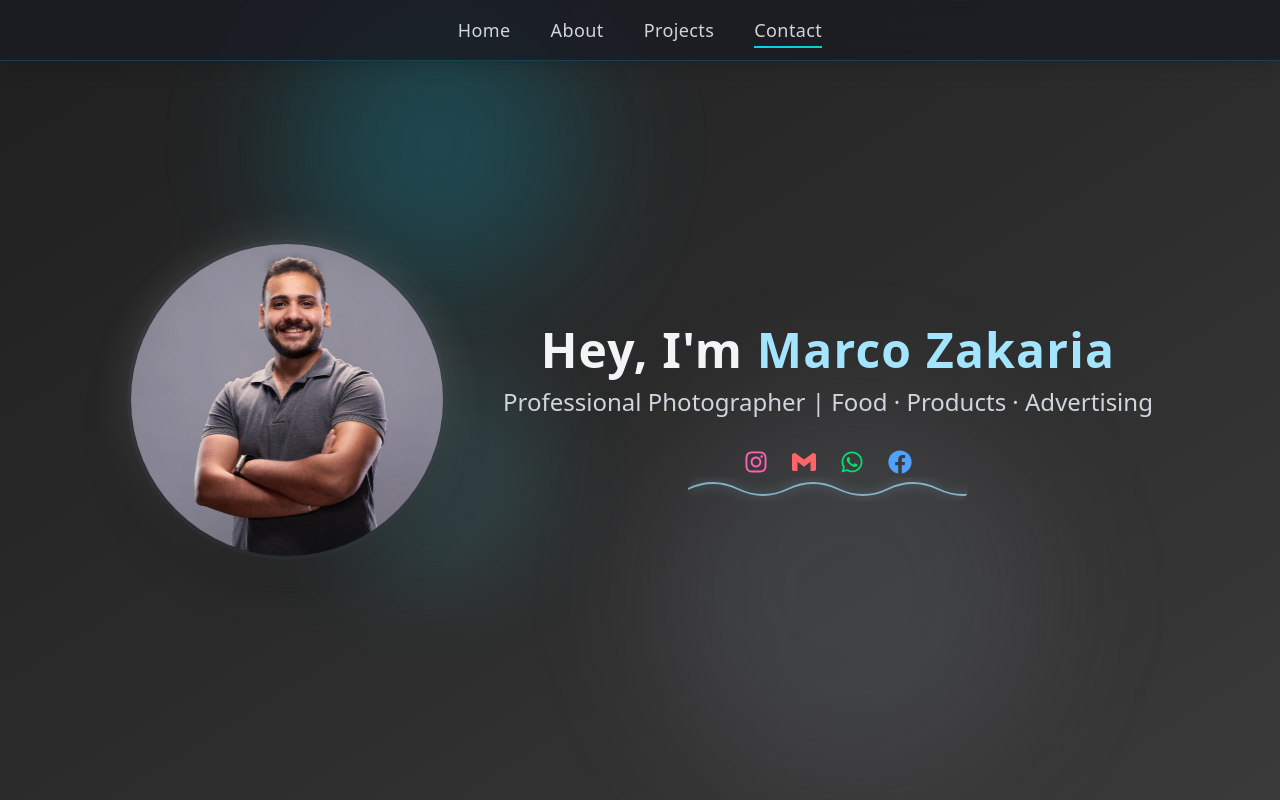
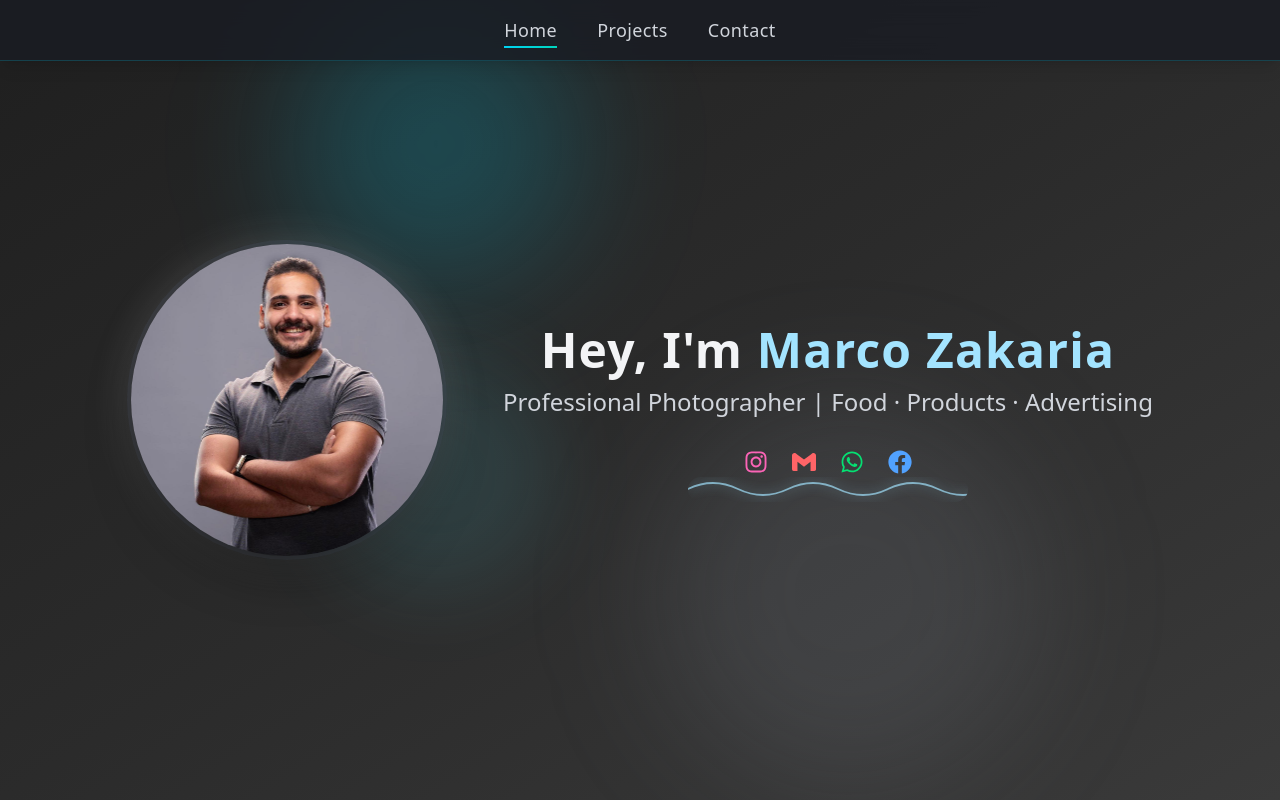
Before and after one commit to youssefshoukry1/Marco-portfolio, a Next.js app: page / in a window 1280 px wide. Shown: the top 800 px of the page. Built offline with nearby package versions, Linux system fonts and the light colour scheme.

Commit message:
update project

```diff
--- a/src/app/Contact/page.tsx
+++ b/src/app/Contact/page.tsx
@@ -7,7 +7,7 @@ import { SiGmail } from "react-icons/si";
 export default function Contact() {
   return (
     <section
-      id="contact"
+      id="Contact"
       className="relative min-h-screen w-full flex flex-col justify-center items-center px-6 py-16 bg-gradient-to-br from-[#1f1f1f] via-[#2b2b2b] to-[#3a3a3a] overflow-hidden"
     >
       {/* خلفية متحركة (فقاعات) */}
--- a/src/app/Navbar/Navbar.jsx
+++ b/src/app/Navbar/Navbar.jsx
@@ -5,9 +5,8 @@ import { motion as Motion } from "framer-motion";
 export default function Navbar() {
   const navItem = [
     { name: "Home", id: "Home" },
-    { name: "About", id: "About" },
-    { name: "Projects", id: "projects" },
-    { name: "Contact", id: "contact" },
+    { name: "Projects", id: "Projects" },
+    { name: "Contact", id: "Contact" },
   ];
 
   const [active, setActive] = useState("Home");
--- a/src/app/Projects/page.tsx
+++ b/src/app/Projects/page.tsx
@@ -30,7 +30,7 @@ const projects = [
 
 export default function Projects() {
   return (
-    <section className="relative min-h-screen w-full flex flex-col justify-center items-center overflow-hidden bg-gradient-to-br from-[#1f1f1f] via-[#2b2b2b] to-[#3a3a3a]">
+    <section id="Projects" className="relative min-h-screen w-full flex flex-col justify-center items-center overflow-hidden bg-gradient-to-br from-[#1f1f1f] via-[#2b2b2b] to-[#3a3a3a]">
 
       {/* خلفية متحركة (فقاعات) */}
       <div className="absolute inset-0 overflow-hidden">
--- a/src/app/page.tsx
+++ b/src/app/page.tsx
@@ -9,7 +9,7 @@ import { SiGmail } from "react-icons/si";
 export default function Home() {
   return (
       <>
-    <section className="relative h-screen w-full flex justify-center items-center flex-col lg:flex-row gap-14 px-6 overflow-hidden bg-gradient-to-br from-[#1f1f1f] via-[#2b2b2b] to-[#3a3a3a]">
+    <section id="Home" className="relative h-screen w-full flex justify-center items-center flex-col lg:flex-row gap-14 px-6 overflow-hidden bg-gradient-to-br from-[#1f1f1f] via-[#2b2b2b] to-[#3a3a3a]">
 
       {/* خلفية متحركة (فقاعات + بلور) */}
       <div className="absolute inset-0 overflow-hidden">
```
